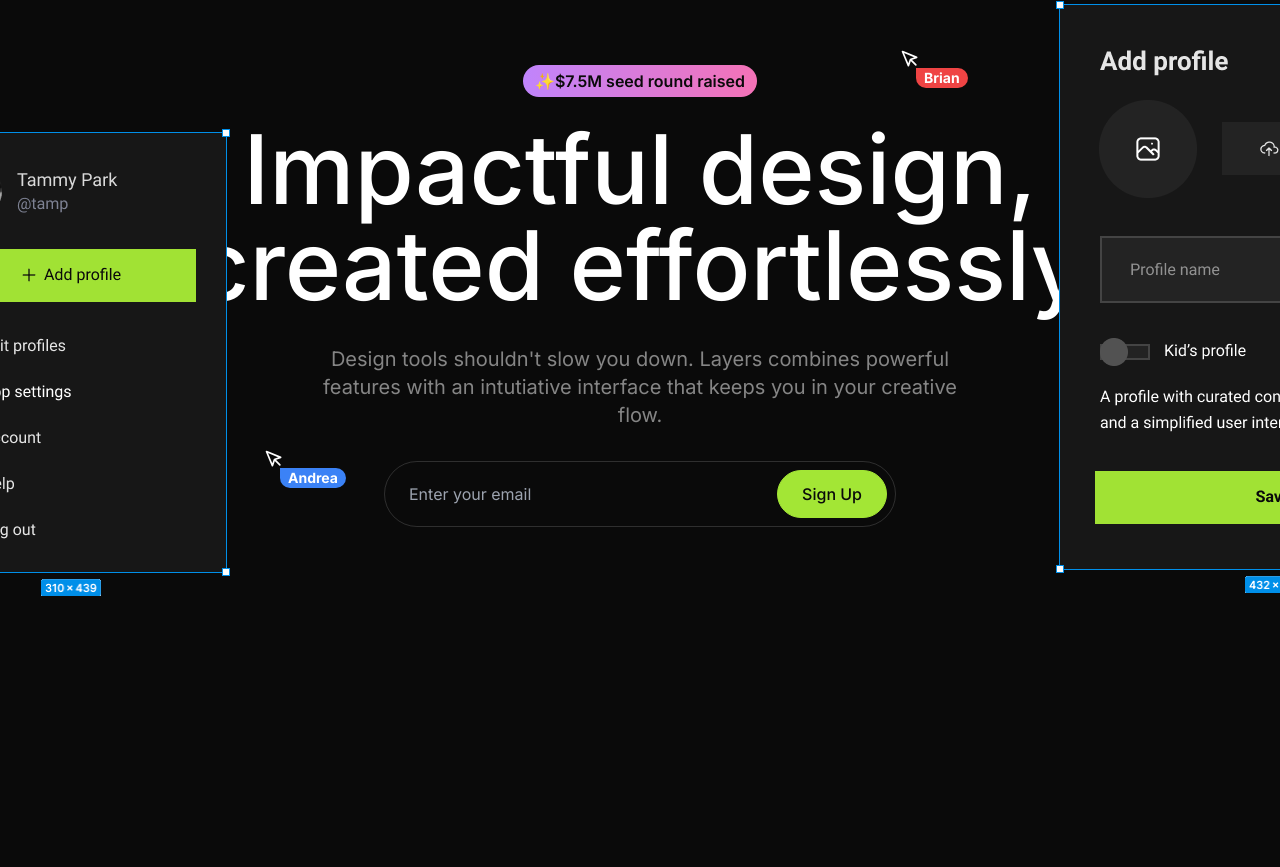
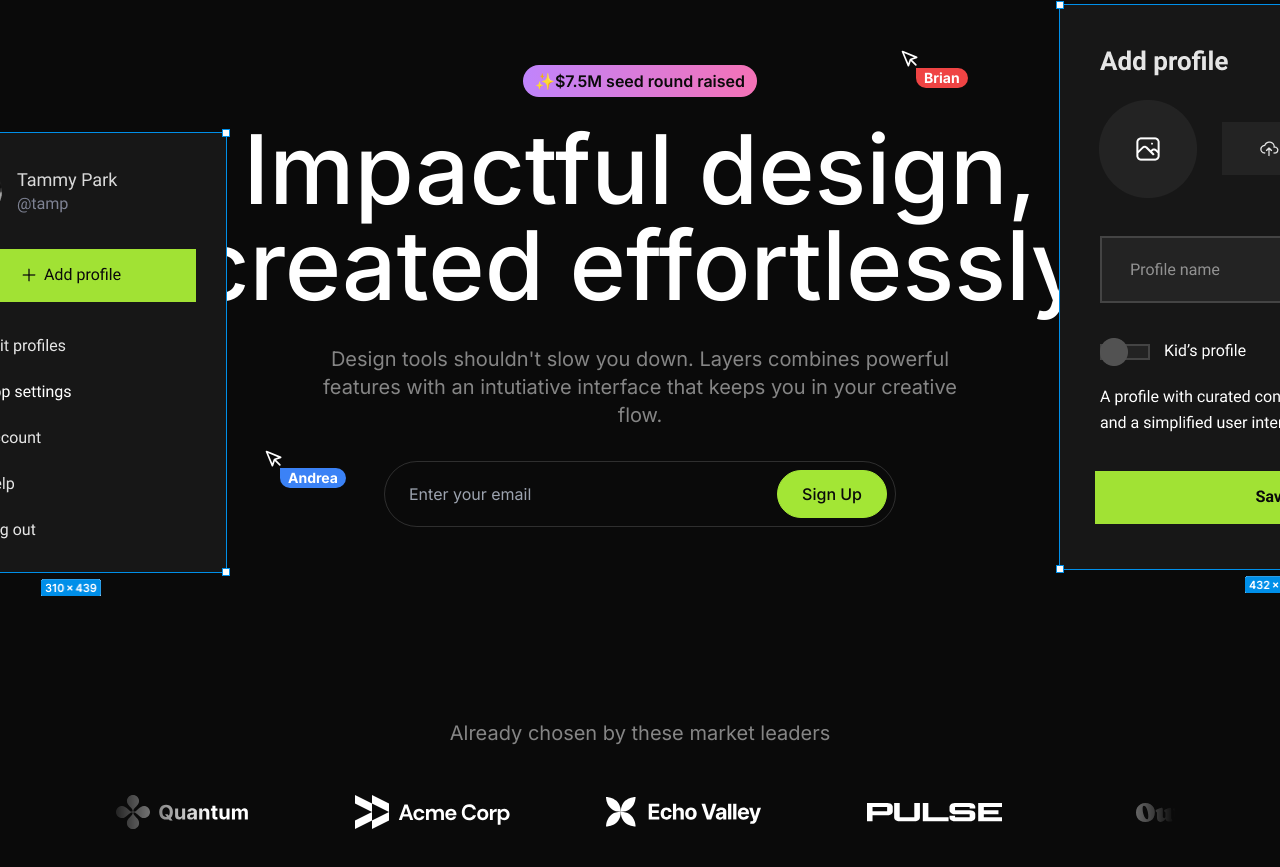
Before and after one commit to Rogers-17/Saas-Landing-Page, a Next.js app: page / in a window 1280 px wide. Shown: the part 161-1028 px from the top of the page. Before the commit the page ends 800 px from the top, so only its background shows below. Built offline with nearby package versions, Linux system fonts and the light colour scheme.

Commit message:
Feature: Added Logo Ticker'

```diff
--- a/src/app/page.tsx
+++ b/src/app/page.tsx
@@ -1,11 +1,13 @@
 import Navbar from "@/sections/Navbar";
 import Hero from "@/sections/Hero";
+import LogoTicker from "@/sections/LogoTicker";
 
 export default function Home() {
     return (
         <>
         <Navbar />
         <Hero />
+        <LogoTicker />
         </>
     );
 }
--- a/src/sections/Hero.tsx
+++ b/src/sections/Hero.tsx
@@ -36,7 +36,7 @@
                 </p>
                 <form className="flex border border-white/15 rounded-full p-2 mt-8 max-w-lg mx-auto">
                     <input type="email" placeholder="Enter your email"
-                    className="bg-transparent px-4 md:flex-1"/>
+                    className="bg-transparent px-4 md:flex-1 w-full"/>
                     <Button variant="primary" type='submit' size="sm"
                     className="whitespace-nowrap">Sign Up</Button>
                 </form>
--- a/src/sections/LogoTicker.tsx
+++ b/src/sections/LogoTicker.tsx
@@ -6,6 +6,7 @@
 import apexLogo from "@/assets/images/apex.svg";
 import celestialLogo from "@/assets/images/celestial.svg";
 import twiceLogo from "@/assets/images/twice.svg";
+import Image from "next/image";
 
 const logos = [
     { name: "Quantum", image: quantumLogo },
@@ -19,5 +20,25 @@
 ];
 
 export default function LogoTicker() {
-    return <div>Logo Ticker</div>;
+    return (
+        <section className="py-24 overflow-x-clip">
+            <div className="container">
+                <h3 className="text-center text-white/50 text-xl">
+                    Already chosen by these market leaders
+                </h3>
+                <div className="overflow-hidden mt-12
+                [mask-image:linear-gradient(to_right,transparent,black_10%,black_90%,transparent)]">
+                    <div className="flex gap-24 pr-24">
+                    {logos.map(logo => (
+                        <Image
+                        src={logo.image}
+                        key={logo.name}
+                        alt={logo.name}
+                        />
+                    ))}
+                </div>
+                </div>
+            </div>
+        </section>
+    );
 }
```
